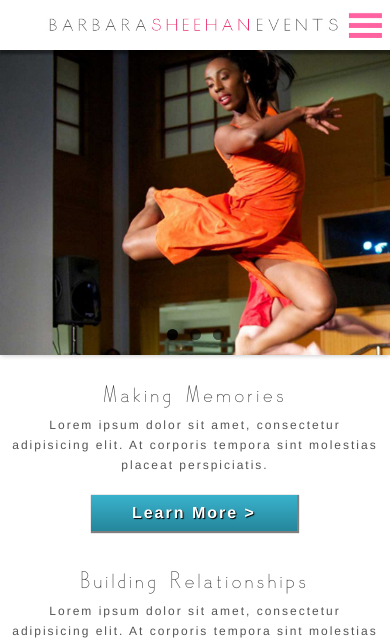
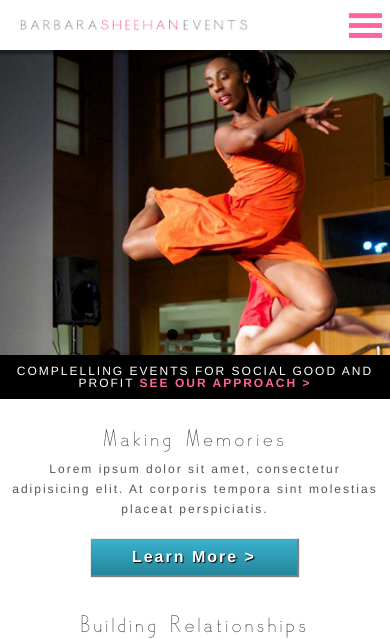
Before and after one commit to brandonpweiss/Barbara-Sheehan-Events, a PHP site: page / in a window 390 px wide. Shown: the top 639 px of the page. Run offline with PHP 8.4, Linux system fonts and the light colour scheme; some libraries are stand-ins or nearby versions.

Commit message:
header design change
header design change

```diff
--- a/index.html
+++ b/index.html
@@ -108,19 +108,8 @@ $(function() {
 			<img src="images/slideshow/4.jpg">
 		</li>
 		</ul>
-
-		<div id="slogan">
-		<div class="trans">COMPELLING EVENTS</div><br>
-		<div class="trans">FOR SOCIAL,</div><br>
-		<div class="trans">GOOD,</div><br>
-		<div class="trans">AND PROFIT</div>
-		</div>
-
-		<a href="#" id="learnmore" class="outline">
-		<div class="clean-gray">SEE OUR APPROACH ></div>
-		</a>
-		</div>
 	</section>
+		<div id="compelling">COMPLELLING EVENTS FOR SOCIAL GOOD AND PROFIT <a class="see">SEE OUR APPROACH ></a></div>
 	<div id="navbttn"></div>
 	<div id="sticky_navigation_wrapper">
 		<div id="sticky_navigation">
--- a/style.css
+++ b/style.css
@@ -1259,6 +1259,18 @@ a#toptop{
 	top: -100px;
 }
 
+#compelling{
+	background: #000000 url() 0 0 no-repeat;
+	text-align: center;
+	padding: 10px;
+	color: #FFFFFF;
+	font-size: 12px;
+}
+a.see{
+	color: rgb(255,98,161);
+	font-weight: bold;
+}
+
 @media only screen and (min-width: 1441px){
 #slogan .trans{
 	color: #FFFFFF;
@@ -1546,6 +1558,7 @@ header {
 #logo {
 	margin: 0;
 	display: inline-block;
+	width: 300px;
 }
 nav ul li a{
 	width: 100%;
@@ -1657,3 +1670,20 @@ footer{
 	/*background-size: cover;*/
 	/*height: 500px;*/
 }
+}
+
+@media only screen and (max-width: 400px){
+	header {
+	height: 50px;
+	text-align: left;
+}
+#logo {
+	display: inline-block;
+	max-width: 250px;
+	top: 5px;
+}
+ul.slides ul li img{
+	position: relative;
+	left: -500px;
+}
+}
```
